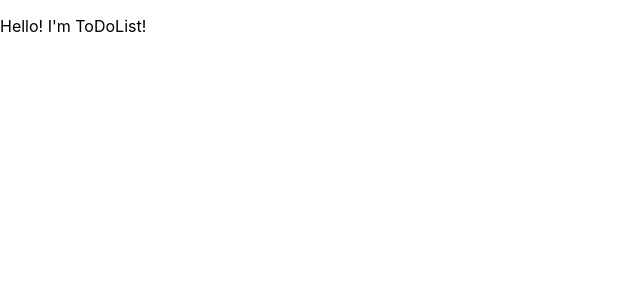
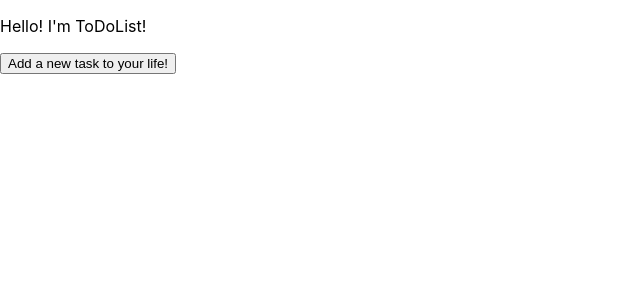
Before and after one commit to DimonKeval/todolist, a React (Create React App) app: page / in a window 1280 px wide. Shown: the top 300 px of the page, without its empty margins (0-640 px from the left). Built offline with nearby package versions, Linux system fonts and the light colour scheme.

Commit message:
Button component modified commit

```diff
--- a/src/App.js
+++ b/src/App.js
@@ -1,9 +1,12 @@
 import React from 'react';
 import './App.css';
+import {CustomButton} from './components/CustomButton.jsx'
 
 function App() {
-  return (
+  return (<>
       <p>Hello! I'm ToDoList!</p>
+      <CustomButton text='Add a new task to your life!'/>
+      </>
   );
 }
 
--- a/src/components/CustomButton.jsx
+++ b/src/components/CustomButton.jsx
@@ -1,7 +1,5 @@
 import React from "react";
 
-//ta funkcja przyjmuje propsy z napisem na buttonie przy starcie oraz po naciśnięciu, ewentualnie typ przycisku
-function CustomButton (props){
-
-
-}
+export function CustomButton(props) {
+    return  <button>{props.text}</button>
+        }
```
